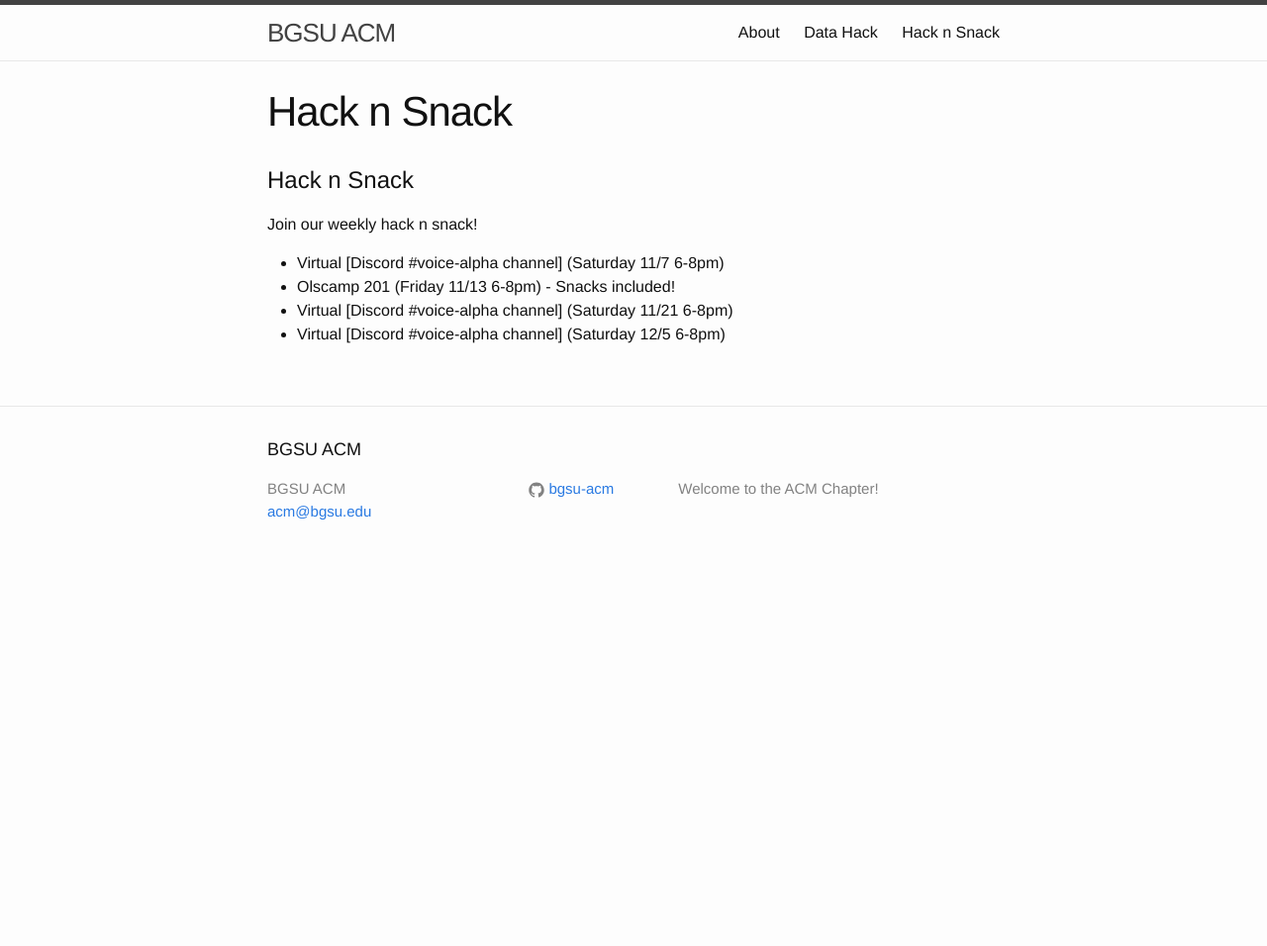
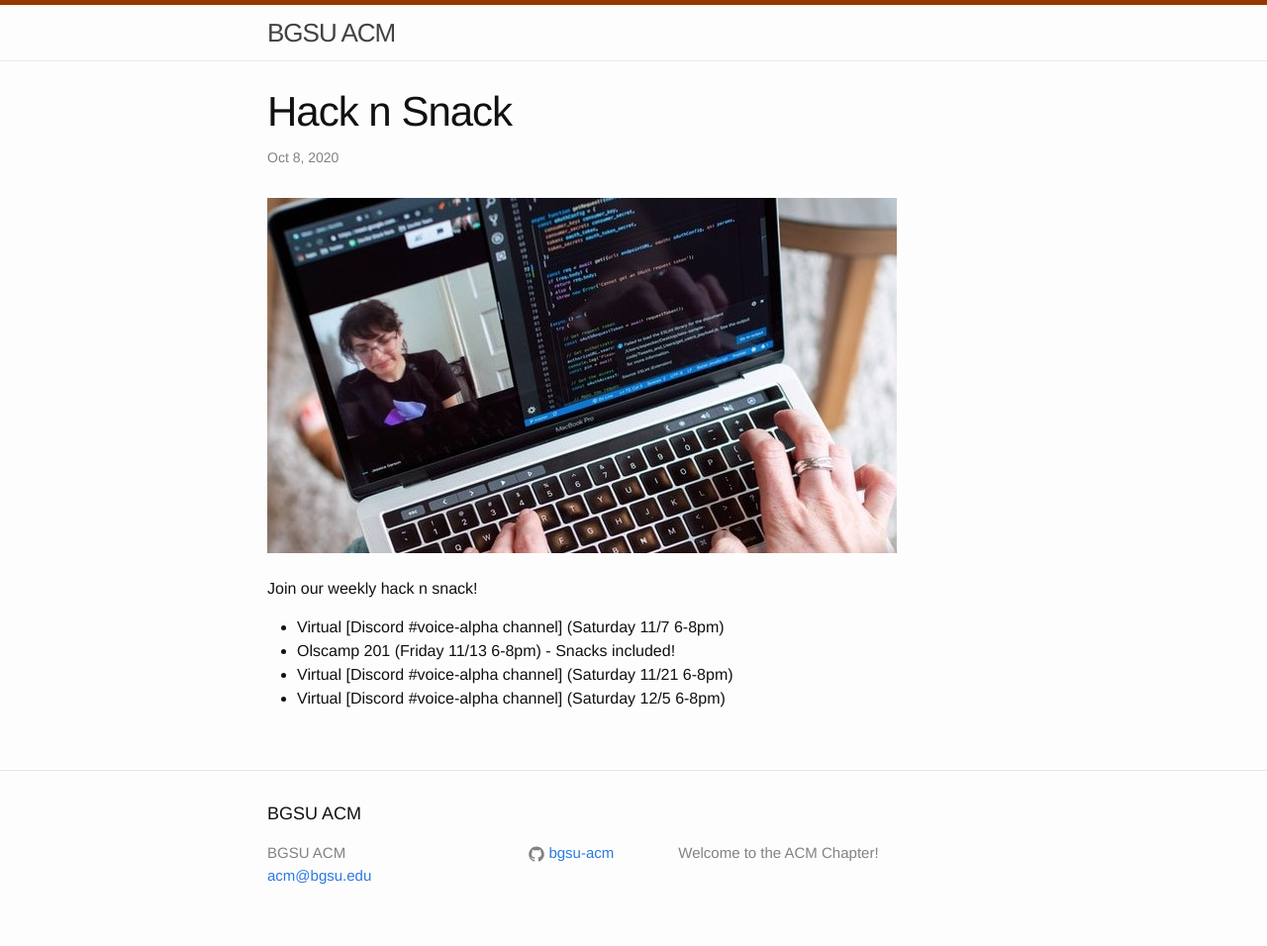
Before and after one commit to BGSU-ACM/BGSU-ACM.github.io, a Jekyll site: the page built from _posts/events/2020-10-08-hack-n-snack.md, in a window 1280 px wide. Shown: the whole page at 99% size. Built offline with Jekyll 4.4.1, drawn with Linux system fonts in a browser that asks for light colours; before the commit the page ends 900 px from its top, so only the background shows below that.

Commit message:
Improve visuals

```diff
--- a/_layouts/post.html
+++ b/_layouts/post.html
@@ -1,15 +1,26 @@
 ---
 layout: default
+cover-image: "assets/hack-n-snack.jpg"
+cover-alt: "Laptop with video chat and code"
 ---
+
 <article class="post" itemscope itemtype="http://schema.org/BlogPosting">
-
   <header class="post-header">
     <h1 class="post-title" itemprop="name headline">{{ page.title }}</h1>
-    <p class="post-meta"><time datetime="{{ page.date | date_to_xmlschema }}" itemprop="datePublished">{{ page.date | date: "%b %-d, %Y" }}</time>{% if page.author %} • <span itemprop="author" itemscope itemtype="http://schema.org/Person"><span itemprop="name">{{ page.author }}</span></span>{% endif %}</p>
+    <p class="post-meta">
+      <time datetime="{{ page.date | date_to_xmlschema }}" itemprop="datePublished"
+        >{{ page.date | date: "%b %-d, %Y" }}</time
+      >{% if page.author %} •
+      <span itemprop="author" itemscope itemtype="http://schema.org/Person"
+        ><span itemprop="name">{{ page.author }}</span></span
+      >{% endif %}
+    </p>
   </header>
 
-  <div class="post-content" itemprop="articleBody">
-    {{ content }}
-  </div>
+  {% if page.cover-image %}
+    <img src="{{ site.baseurl }}{{ page.cover-image }}" alt="{{ page.cover-alt }}" >
+    <br><br>
+  {% endif %}
 
+  <div class="post-content" itemprop="articleBody">{{ content }}</div>
 </article>
--- a/hack-n-snack.md
+++ b/_posts/events/2020-10-08-hack-n-snack.md
@@ -1,9 +1,13 @@
 ---
-layout: page
-title: Hack n Snack
-permalink: /hack-n-snack/
+layout: post
+title: "Hack n Snack"
+date-text: "Every Saturday!"
+expires: 2020-12-08 00:00:00 -0500
+categories: events
+cover-image: /assets/hack-n-snack.jpg
+cover-alt: "Laptop with video chat and code"
 ---
-# Hack n Snack
+
 Join our weekly hack n snack!
 
 - Virtual [Discord #voice-alpha channel] (Saturday 11/7 6-8pm)
--- a/_sass/_layout.scss
+++ b/_sass/_layout.scss
@@ -2,7 +2,7 @@
  * Site header
  */
 .site-header {
-    border-top: 5px solid $grey-color-dark;
+  border-top: 5px solid $orange-color-dark;
   border-bottom: 1px solid $grey-color-light;
   min-height: 56px;
 
@@ -92,8 +92,6 @@
   }
 }
 
-
-
 /**
  * Site footer
  */
@@ -128,29 +126,29 @@
 
 .footer-col-1 {
   width: -webkit-calc(35% - (#{$spacing-unit} / 2));
-    width:         calc(35% - (#{$spacing-unit} / 2));
+  width: calc(35% - (#{$spacing-unit} / 2));
 }
 
 .footer-col-2 {
   width: -webkit-calc(20% - (#{$spacing-unit} / 2));
-    width:         calc(20% - (#{$spacing-unit} / 2));
+  width: calc(20% - (#{$spacing-unit} / 2));
 }
 
 .footer-col-3 {
   width: -webkit-calc(45% - (#{$spacing-unit} / 2));
-    width:         calc(45% - (#{$spacing-unit} / 2));
+  width: calc(45% - (#{$spacing-unit} / 2));
 }
 
 @include media-query($on-laptop) {
   .footer-col-1,
   .footer-col-2 {
     width: -webkit-calc(50% - (#{$spacing-unit} / 2));
-        width:         calc(50% - (#{$spacing-unit} / 2));
+    width: calc(50% - (#{$spacing-unit} / 2));
   }
 
   .footer-col-3 {
     width: -webkit-calc(100% - (#{$spacing-unit} / 2));
-        width:         calc(100% - (#{$spacing-unit} / 2));
+    width: calc(100% - (#{$spacing-unit} / 2));
   }
 }
 
@@ -158,11 +156,9 @@
   .footer-col {
     float: none;
     width: -webkit-calc(100% - (#{$spacing-unit} / 2));
-        width:         calc(100% - (#{$spacing-unit} / 2));
+    width: calc(100% - (#{$spacing-unit} / 2));
   }
 }
-
-
 
 /**
  * Page content
@@ -193,8 +189,6 @@
   display: block;
   font-size: 24px;
 }
-
-
 
 /**
  * Posts
--- a/css/main.scss
+++ b/css/main.scss
@@ -1,34 +1,35 @@
 ---
 # Only the main Sass file needs front matter (the dashes are enough)
 ---
+
 @charset "utf-8";
-
-
 
 // Our variables
 $base-font-family: "Helvetica Neue", Helvetica, Arial, sans-serif;
-$base-font-size:   16px;
+$base-font-size: 16px;
 $base-font-weight: 400;
-$small-font-size:  $base-font-size * 0.875;
+$small-font-size: $base-font-size * 0.875;
 $base-line-height: 1.5;
 
-$spacing-unit:     30px;
+$spacing-unit: 30px;
 
-$text-color:       #111;
+$text-color: #111;
 $background-color: #fdfdfd;
-$brand-color:      #2a7ae2;
+$brand-color: #2a7ae2;
 
-$grey-color:       #828282;
+$grey-color: #828282;
 $grey-color-light: lighten($grey-color, 40%);
-$grey-color-dark:  darken($grey-color, 25%);
+$grey-color-dark: darken($grey-color, 25%);
+
+$orange-color: #ff6b15;
+$orange-color-light: lighten($orange-color, 40%);
+$orange-color-dark: darken($orange-color, 25%);
 
 // Width of the content area
-$content-width:    800px;
+$content-width: 800px;
 
-$on-palm:          600px;
-$on-laptop:        800px;
-
-
+$on-palm: 600px;
+$on-laptop: 800px;
 
 // Use media queries like this:
 // @include media-query($on-palm) {
@@ -38,16 +39,10 @@ $on-laptop:        800px;
 //     }
 // }
 @mixin media-query($device) {
-    @media screen and (max-width: $device) {
-        @content;
-    }
+  @media screen and (max-width: $device) {
+    @content;
+  }
 }
 
-
-
 // Import partials from `sass_dir` (defaults to `_sass`)
-@import
-        "base",
-        "layout",
-        "syntax-highlighting"
-;
+@import "base", "layout", "syntax-highlighting";
```
Also changed, not shown: _posts/events/2020-10-29-data-hack.md (+1 -0 lines), data-hack.md (deleted, +0 -18 lines), index.html (+10 -6 lines), _about.md (renamed from about.md), assets/cover-collage.png (added), assets/hack-n-snack.jpg (added), 1 other file. Lines whose indentation alone changed are shown as unchanged.
